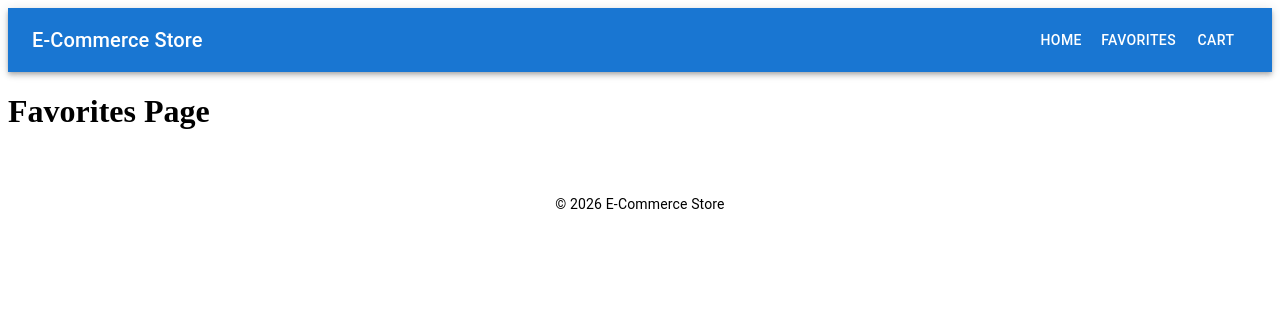
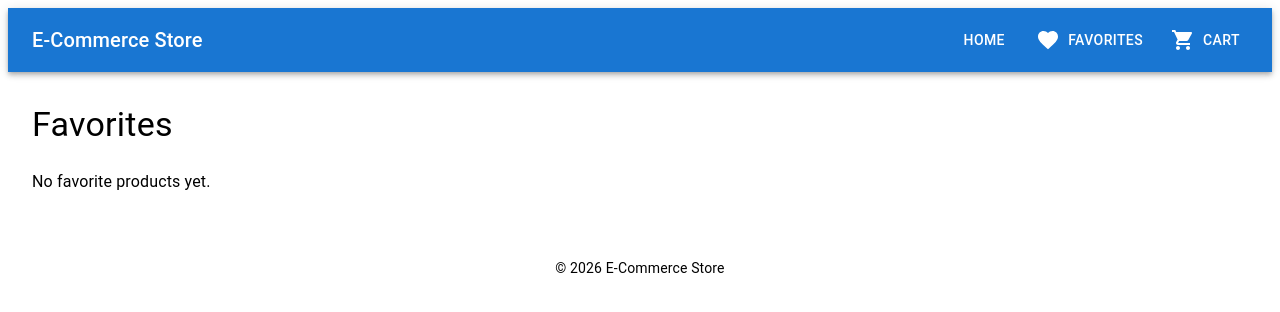
Before and after one commit to kerimovmeybi-bit/ecommerce-store, a React (Vite) app in the folder ecommerce-store/: page /favorites in a window 1280 px wide. Shown: the top 312 px of the page. Built offline with nearby package versions, Linux system fonts and the light colour scheme.

Commit message:
Implement favorites feature with Redux

```diff
--- a/ecommerce-store/package.json
+++ b/ecommerce-store/package.json
@@ -12,6 +12,7 @@
   "dependencies": {
     "@emotion/react": "^11.14.0",
     "@emotion/styled": "^11.14.1",
+    "@mui/icons-material": "^9.1.1",
     "@mui/material": "^9.1.2",
     "@reduxjs/toolkit": "^2.12.0",
     "axios": "^1.18.1",
--- a/ecommerce-store/src/app/store.ts
+++ b/ecommerce-store/src/app/store.ts
@@ -1,9 +1,11 @@
 import { configureStore } from "@reduxjs/toolkit";
 import productsReducer from "../features/products/productsSlice";
+import favoritesReducer from "../features/favorites/favoritesSlice";
 
 export const store = configureStore({
     reducer: {
         products: productsReducer,
+        favorites: favoritesReducer,
     },
 });
 
--- a/ecommerce-store/src/components/Navbar/Navbar.tsx
+++ b/ecommerce-store/src/components/Navbar/Navbar.tsx
@@ -1,30 +1,77 @@
-import { AppBar, Toolbar, Typography, Button, Box } from "@mui/material";
+import {
+  AppBar,
+  Toolbar,
+  Typography,
+  Button,
+  Badge,
+  Box,
+} from "@mui/material";
+
+import FavoriteIcon from "@mui/icons-material/Favorite";
+import ShoppingCartIcon from "@mui/icons-material/ShoppingCart";
+
 import { Link } from "react-router-dom";
+import { useSelector } from "react-redux";
+
+import type { RootState } from "../../app/store";
 
 function Navbar() {
+  const favoritesCount = useSelector(
+    (state: RootState) => state.favorites.items.length
+  );
+
+  // Пока корзину еще не сделали
+  const cartCount = 0;
+
   return (
     <AppBar position="static">
       <Toolbar>
         <Typography
           variant="h6"
-          sx={{
-            flexGrow: 1,
-          }}
+          sx={{ flexGrow: 1 }}
         >
           E-Commerce Store
         </Typography>
 
-        <Box>
-          <Button color="inherit" component={Link} to="/">
-            Home
+        <Box sx={{ display: "flex", gap: 2 }}>
+          <Button
+            color="inherit"
+            component={Link}
+            to="/"
+          >
+            HOME
           </Button>
 
-          <Button color="inherit" component={Link} to="/favorites">
-            Favorites
+          <Button
+            color="inherit"
+            component={Link}
+            to="/favorites"
+            startIcon={
+              <Badge
+                badgeContent={favoritesCount}
+                color="error"
+              >
+                <FavoriteIcon />
+              </Badge>
+            }
+          >
+            FAVORITES
           </Button>
 
-          <Button color="inherit" component={Link} to="/cart">
-            Cart
+          <Button
+            color="inherit"
+            component={Link}
+            to="/cart"
+            startIcon={
+              <Badge
+                badgeContent={cartCount}
+                color="primary"
+              >
+                <ShoppingCartIcon />
+              </Badge>
+            }
+          >
+            CART
           </Button>
         </Box>
       </Toolbar>
--- a/ecommerce-store/src/components/ProductCard/ProductCard.tsx
+++ b/ecommerce-store/src/components/ProductCard/ProductCard.tsx
@@ -7,15 +7,34 @@ import {
 } from "@mui/material";
 
 import type { Product } from "../../types/Product";
+import IconButton from "@mui/material/IconButton";
+import FavoriteIcon from "@mui/icons-material/Favorite";
+import  FavoriteBorderIcon  from "@mui/icons-material/FavoriteBorder";
+
+import { useDispatch, useSelector } from "react-redux";
+
+import { toggleFavorite } from "../../features/favorites/favoritesSlice";
+
+import type { RootState, AppDispatch  } from "../../app/store";
 
 interface ProductCardProps {
   product: Product;
 }
 
 function ProductCard({ product }: ProductCardProps) {
+
+  const dispatch = useDispatch<AppDispatch>();
+
+  const favorites = useSelector(
+    (state: RootState) => state.favorites.items
+  );
+
+  const isFavorite = favorites.includes(product.id);
+
   return (
     <Card
       sx={{
+        position: "reletive",
         height: "100%",
         display: "flex",
         flexDirection: "column",
@@ -28,6 +47,21 @@ function ProductCard({ product }: ProductCardProps) {
         },
       }}
     >
+    <IconButton
+      onClick={() => dispatch(toggleFavorite(product.id))}
+      sx={{
+        position: "absolute",
+        top: 10,
+        right: 10,
+        zIndex: 2,
+      }}
+    >
+      {isFavorite ? (
+        <FavoriteIcon color="error" />
+      ) : (
+        <FavoriteBorderIcon />
+      )}
+    </IconButton>
       <CardMedia
         component="img"
         image={product.image}
--- /dev/null
+++ b/ecommerce-store/src/features/favorites/favoritesSlice.ts
@@ -0,0 +1,34 @@
+import { createSlice } from "@reduxjs/toolkit";
+import type { PayloadAction } from "@reduxjs/toolkit";
+
+interface FavoritesState {
+    items: number[];
+}
+
+const initialState: FavoritesState= {
+    items: [],
+};
+
+const favoriteSlice = createSlice({
+    name: "favorites",
+
+    initialState,
+
+    reducers: {
+        toggleFavorite(state, action: PayloadAction<number>){
+            const productId = action.payload;
+
+            if (state.items.includes(productId)) {
+                state.items = state.items.filter(
+                    (id) => id !==productId
+                );
+            }else {
+                state.items.push(productId);
+            }
+        },
+    },
+});
+
+export const { toggleFavorite } = favoriteSlice.actions;
+
+export default favoriteSlice.reducer;
--- a/ecommerce-store/src/pages/Favorites.tsx
+++ b/ecommerce-store/src/pages/Favorites.tsx
@@ -1,7 +1,50 @@
+import { Container, Grid, Typography } from "@mui/material";
+import { useSelector } from "react-redux";
 
+import ProductCard from "../components/ProductCard/ProductCard";
+
+import type { RootState } from "../app/store";
 
 function Favorites() {
-    return <h1>Favorites Page</h1>;
+  const products = useSelector(
+    (state: RootState) => state.products.products
+  );
+
+  const favoriteIds = useSelector(
+    (state: RootState) => state.favorites.items
+  );
+
+  const favoriteProducts = products.filter((product) =>
+    favoriteIds.includes(product.id)
+  );
+
+  return (
+    <Container maxWidth="xl" sx={{ mt: 4 }}>
+        <Typography variant="h4" sx={{ mb: 3 }}>
+            Favorites
+        </Typography>
+
+      {favoriteProducts.length === 0 ? (
+        <Typography>No favorite products yet.</Typography>
+      ) : (
+        <Grid container spacing={3}>
+          {favoriteProducts.map((product) => (
+            <Grid
+              key={product.id}
+              size={{
+                xs: 12,
+                sm: 6,
+                md: 4,
+                lg: 3,
+              }}
+            >
+              <ProductCard product={product} />
+            </Grid>
+          ))}
+        </Grid>
+      )}
+    </Container>
+  );
 }
 
 export default Favorites;
```
Also changed, not shown: 1 other file (tests, documents, lock files or other folders).
